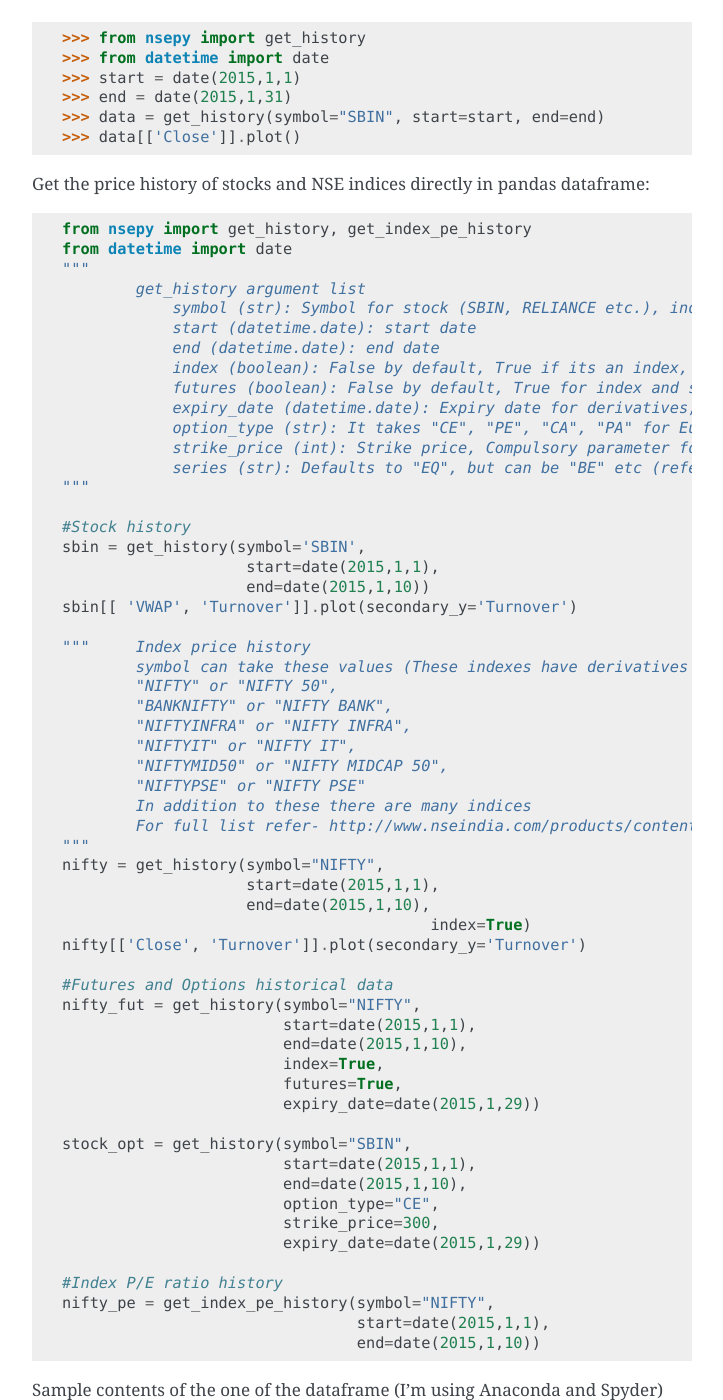
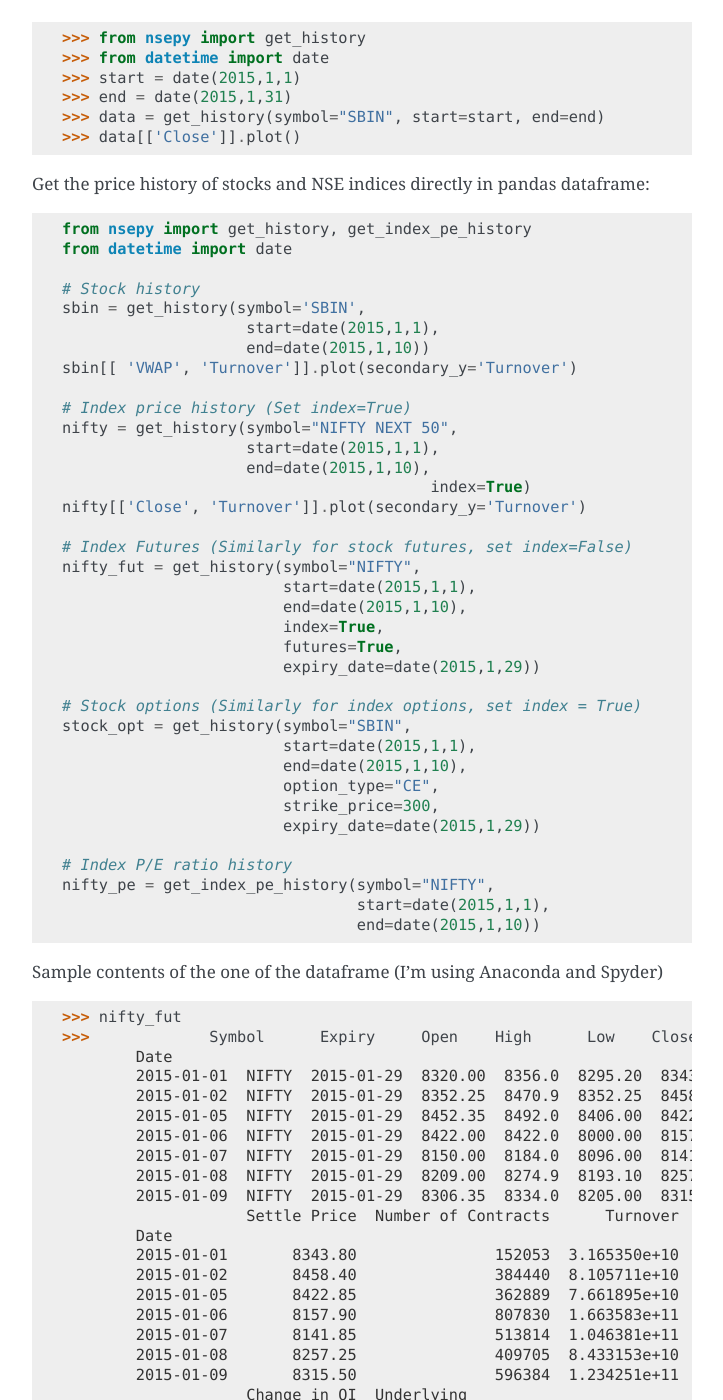
Before and after one commit to swapniljariwala/nsepy, a Sphinx documentation site: the page built from docs/source/index.rst, in a window 1280 px wide and 1400 px high, scrolled down 611 px. Shown: the whole window, without its empty margins (388-1111 px from the left). Built offline with Sphinx 7.4.7, drawn with Linux system fonts in a browser that asks for light colours.

Commit message:
added docs

```diff
--- a/docs/source/index.rst
+++ b/docs/source/index.rst
@@ -33,43 +33,21 @@
 
 	from nsepy import get_history, get_index_pe_history
 	from datetime import date
-	"""
-		get_history argument list
-		    symbol (str): Symbol for stock (SBIN, RELIANCE etc.), index (NIFTY, BANKNIFTY etc) or any security (Index names "NIFTY 50", "INDIAVIX" etc.
-		    start (datetime.date): start date
-	            end (datetime.date): end date
-	            index (boolean): False by default, True if its an index, index futures or options and also for INDIAVIX
-	            futures (boolean): False by default, True for index and stock futures only (should not be set to True with option_type specified)
-	            expiry_date (datetime.date): Expiry date for derivatives, Compulsory parameter for futures and options
-	            option_type (str): It takes "CE", "PE", "CA", "PA" for European and American calls and puts
-	            strike_price (int): Strike price, Compulsory parameter for options
-	            series (str): Defaults to "EQ", but can be "BE" etc (refer NSE website for details)
-	"""
 
-	#Stock history
+	# Stock history
 	sbin = get_history(symbol='SBIN',
 	                    start=date(2015,1,1),
 	                    end=date(2015,1,10))
 	sbin[[ 'VWAP', 'Turnover']].plot(secondary_y='Turnover')
 
-	"""	Index price history
-		symbol can take these values (These indexes have derivatives as well)
-		"NIFTY" or "NIFTY 50",
-	        "BANKNIFTY" or "NIFTY BANK",
-	        "NIFTYINFRA" or "NIFTY INFRA",
-	        "NIFTYIT" or "NIFTY IT",
-	        "NIFTYMID50" or "NIFTY MIDCAP 50",
-	        "NIFTYPSE" or "NIFTY PSE"
-		In addition to these there are many indices
-		For full list refer- http://www.nseindia.com/products/content/equities/indices/historical_index_data.htm
-	"""
-	nifty = get_history(symbol="NIFTY",
+	# Index price history (Set index=True)
+	nifty = get_history(symbol="NIFTY NEXT 50",
 	                    start=date(2015,1,1),
 	                    end=date(2015,1,10),
 						index=True)
 	nifty[['Close', 'Turnover']].plot(secondary_y='Turnover')
 
-	#Futures and Options historical data
+	# Index Futures (Similarly for stock futures, set index=False)
 	nifty_fut = get_history(symbol="NIFTY",
 				start=date(2015,1,1),
 				end=date(2015,1,10),
@@ -77,6 +55,7 @@
 				futures=True,
 				expiry_date=date(2015,1,29))
 
+	# Stock options (Similarly for index options, set index = True)
 	stock_opt = get_history(symbol="SBIN",
 				start=date(2015,1,1),
 				end=date(2015,1,10),
@@ -84,7 +63,7 @@
 				strike_price=300,
 				expiry_date=date(2015,1,29))
 
-	#Index P/E ratio history
+	# Index P/E ratio history
 	nifty_pe = get_index_pe_history(symbol="NIFTY",
 					start=date(2015,1,1),
 					end=date(2015,1,10))
```
Also changed, not shown: 1 other file.
